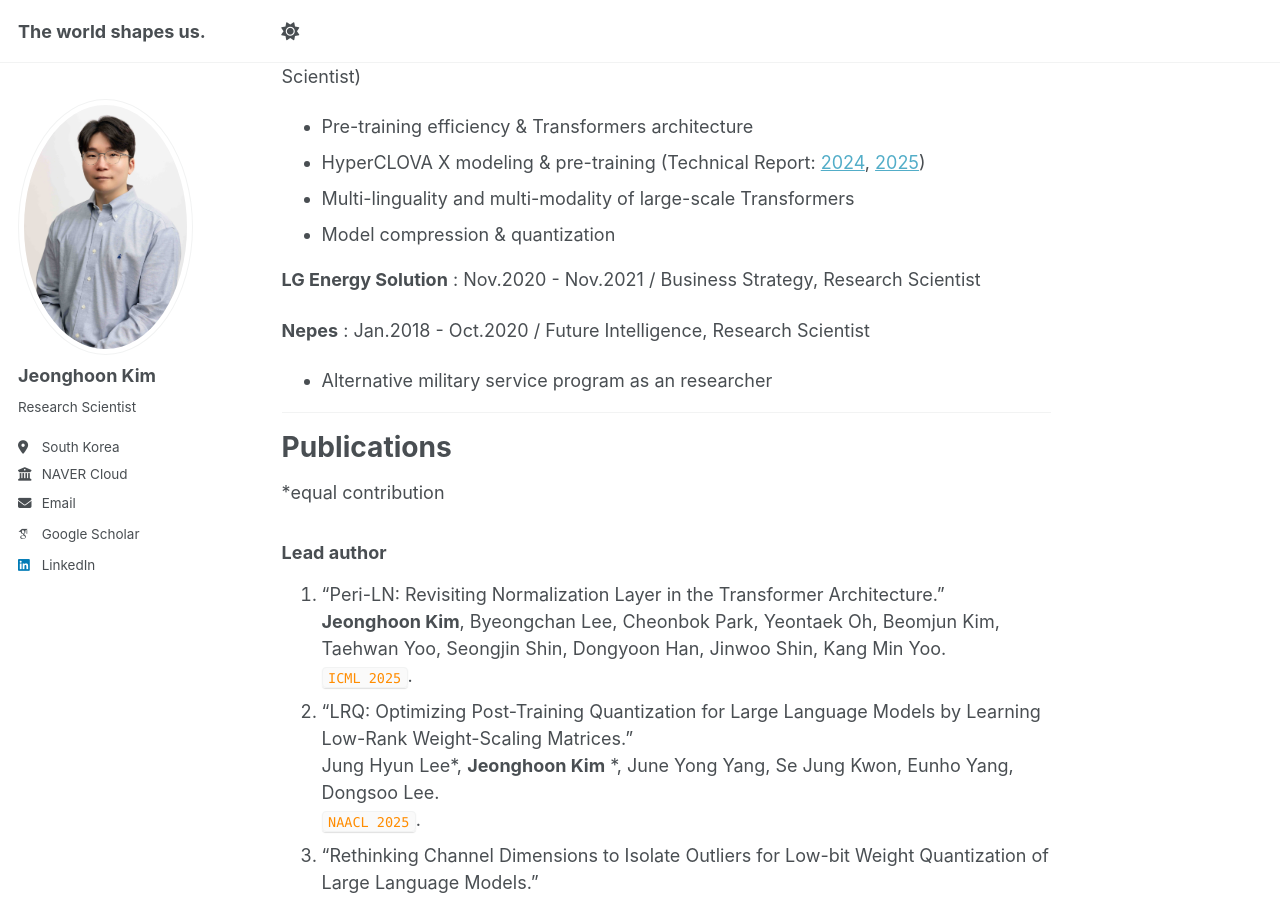
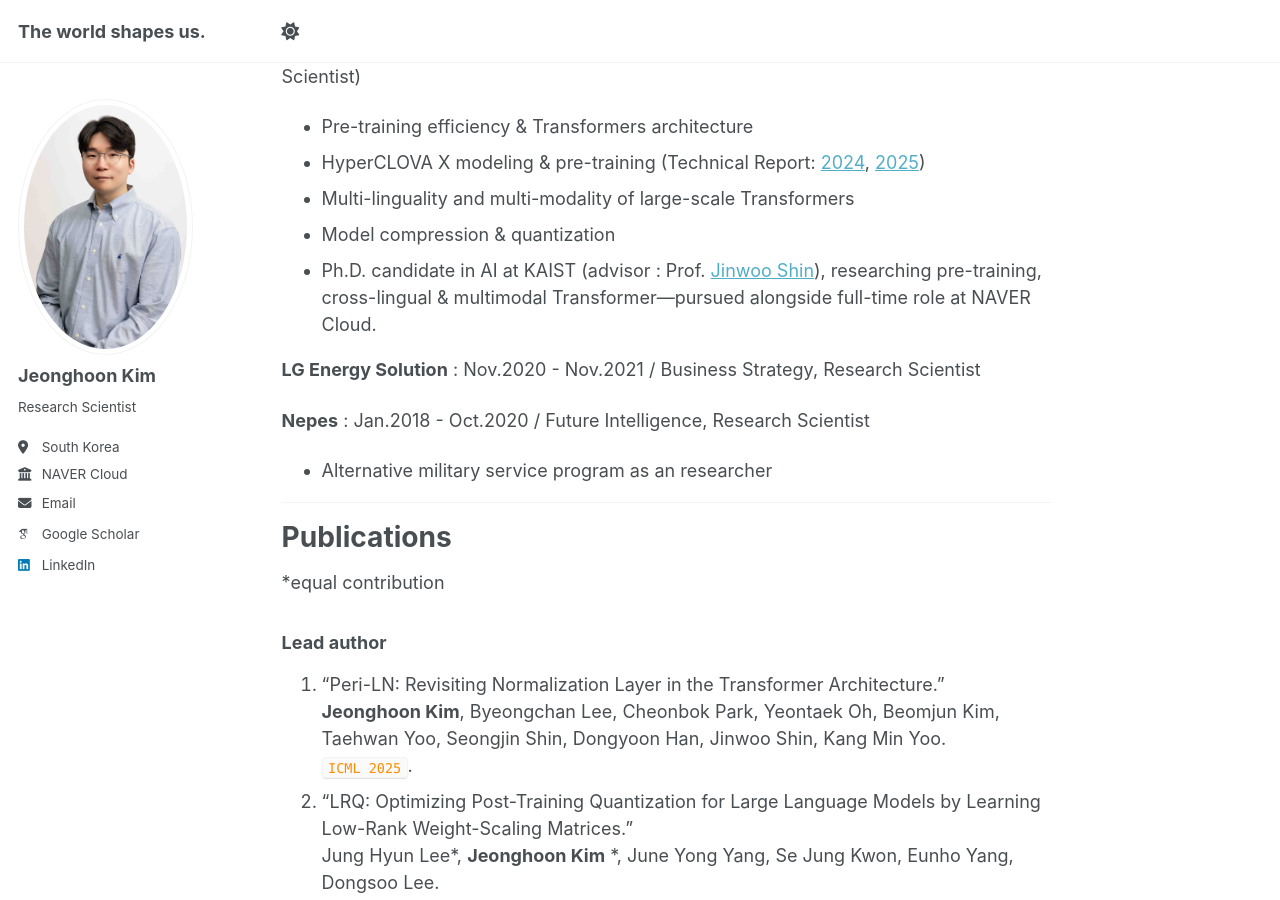
Before and after one commit to penpaperkeycode/penpaperkeycode.github.io, a Jekyll site: the page built from _pages/about.md, in a window 1280 px wide and 900 px high, scrolled down 561 px. Built offline with Jekyll 4.4.1, drawn with Linux system fonts in a browser that asks for light colours; some web fonts are replaced.

Commit message:
Update about.md

```diff
--- a/_pages/about.md
+++ b/_pages/about.md
@@ -22,6 +22,7 @@ Work Experience
    * HyperCLOVA X modeling & pre-training (Technical Report: [2024](https://arxiv.org/abs/2404.01954), [2025](https://arxiv.org/abs/2506.22403))
    * Multi-linguality and multi-modality of large-scale Transformers
    * Model compression & quantization
+   * Ph.D. candidate in AI at KAIST (advisor : Prof. [Jinwoo Shin](https://alinlab.kaist.ac.kr/shin.html)), researching pre-training, cross-lingual & multimodal Transformer—pursued alongside full-time role at NAVER Cloud.
 
 **LG Energy Solution** : Nov.2020 - Nov.2021 / Business Strategy, Research Scientist
 
```
